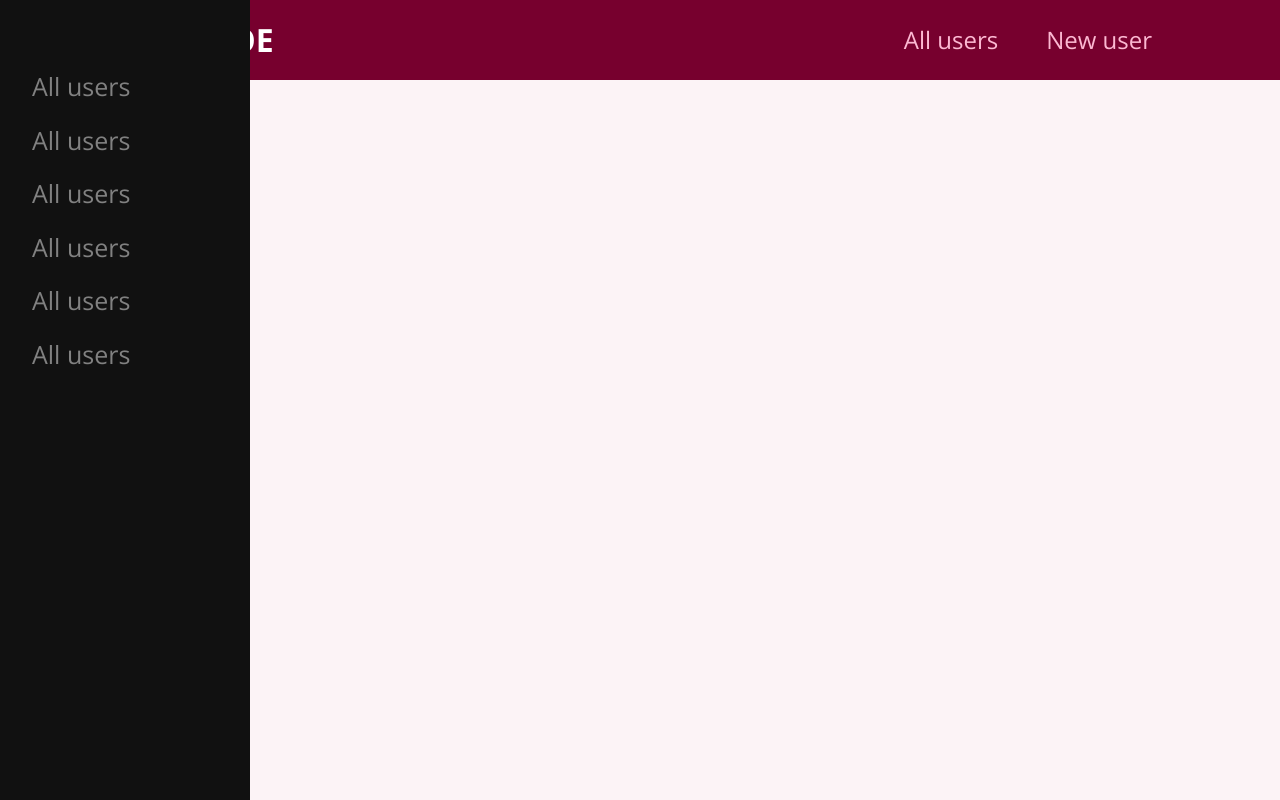
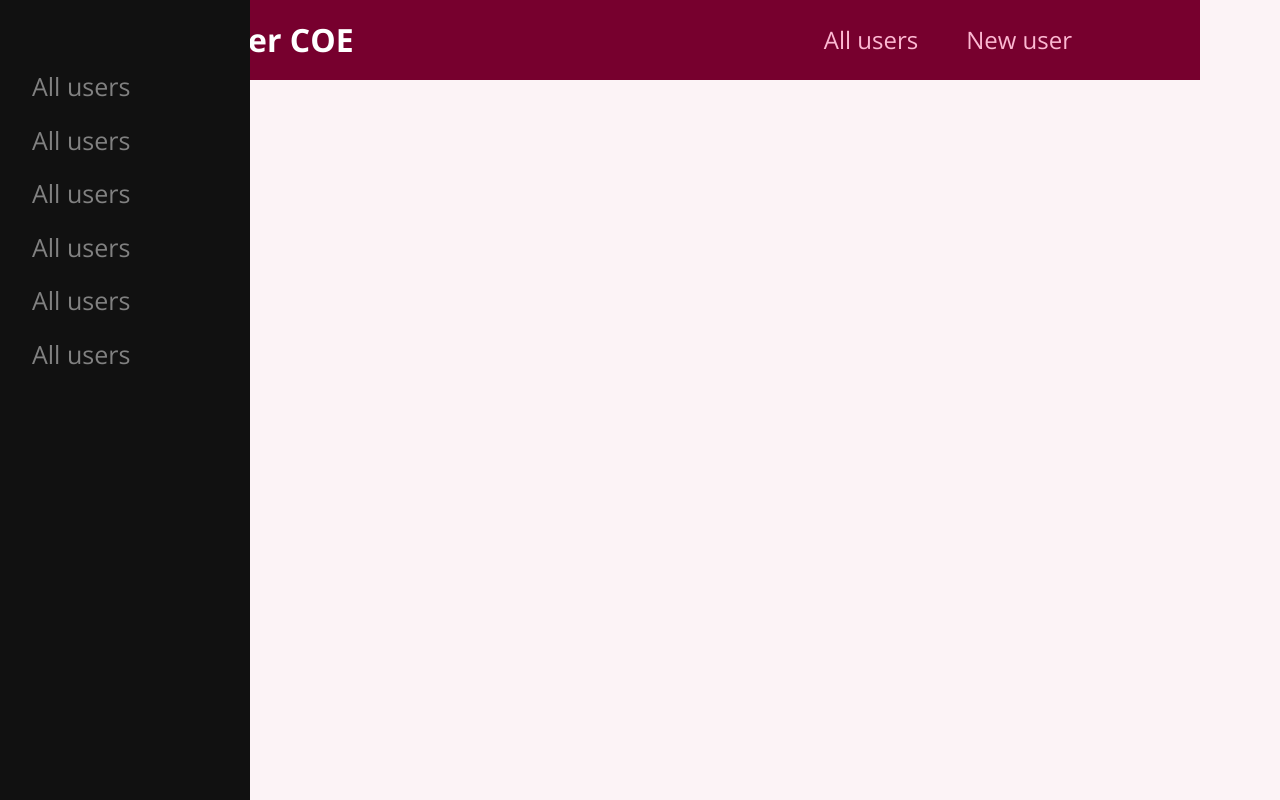
Before and after one commit to buentellopc/user-react, a React (Create React App) app: page / in a window 1280 px wide. Built offline with nearby package versions, Linux system fonts and the light colour scheme.

Commit message:
center user navbar

```diff
--- a/src/components/layout/MainNavigation/MainNavigation.module.css
+++ b/src/components/layout/MainNavigation/MainNavigation.module.css
@@ -3,6 +3,8 @@
 
 .header {
   width: 100%;
+  max-width: 70rem;
+  margin: 0 auto;
   height: 5rem;
   display: flex;
   align-items: center;
```
